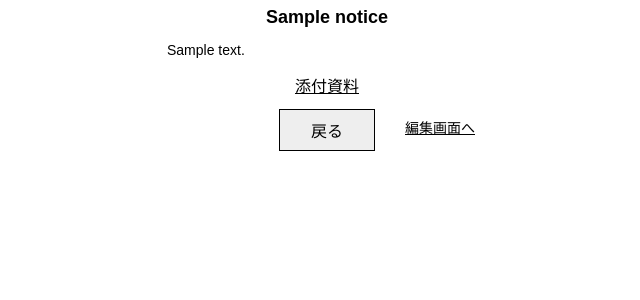
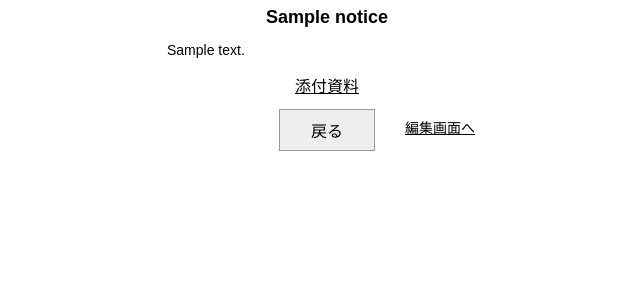
Before and after one commit to mai2130/sodachi_note, a Django app: page /notices/1/ in a window 1280 px wide. Shown: the part 139-439 px from the top of the page, without its empty margins (313-953 px from the left). Run offline with Django 5.2, Linux system fonts and the light colour scheme; a user stored in the database is signed in; tables that the repository leaves empty hold one stand-in row (values such as "Sample post"); grey boxes marked "Sample" are stand-in pictures.

Commit message:
微修正

```diff
--- a/static/css/notices.css
+++ b/static/css/notices.css
@@ -329,7 +329,7 @@ textarea {
   text-align: center;
   text-decoration: none;
   background: #eee;
-  border: 1px solid #000;
+  border: 1px solid #999;
   color: #000;
 }
 
```
